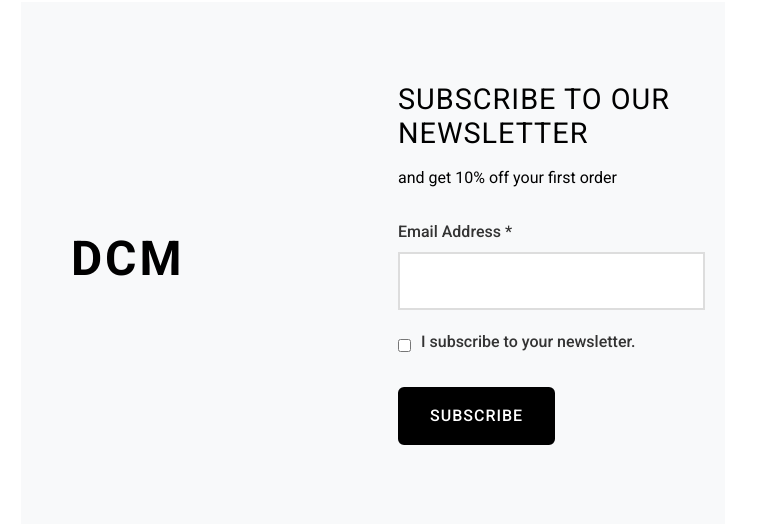
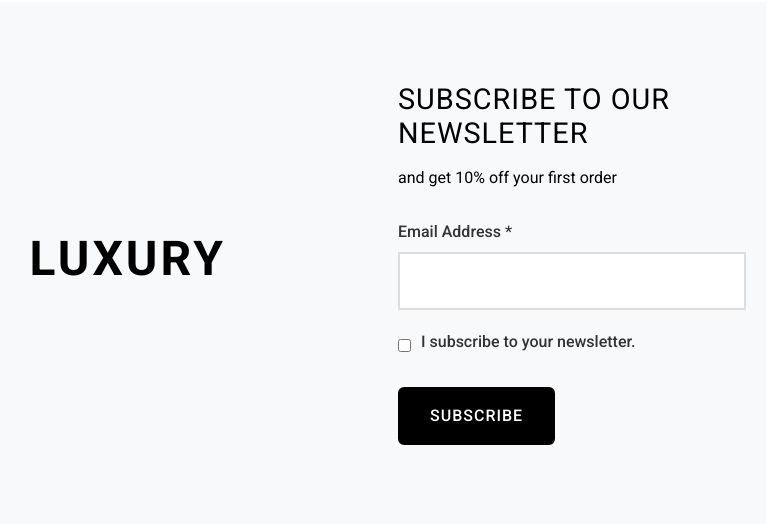
Before and after one commit to DucTrung3110/luxuryfashion, a PHP site: page / in a window 1280 px wide. Shown: the part 5006-5530 px from the top of the page, without its empty margins (307-1084 px from the left). Run offline with PHP 8.4, Linux system fonts and the light colour scheme; data comes from the database, SQL or seed files in the repository.

Commit message:
Update footer.php

```diff
--- a/views/layout/footer.php
+++ b/views/layout/footer.php
@@ -7,14 +7,14 @@
         <a href="#" class="instagram-link">Go to Instagram</a>
     </div>
     <div class="follow-right">
-        <img src="https://images.unsplash.com/photo-1441986300917-64674bd600d8?ixlib=rb-4.0.3&auto=format&fit=crop&w=800&q=80" alt="Follow us" />
+        <img src="https://images.pexels.com/photos/1894263/pexels-photo-1894263.jpeg" alt="Follow us" />
     </div>
 </section>
 
 <!-- Newsletter & Thông tin thương hiệu -->
 <section class="newsletter-section">
     <div class="newsletter-left">
-        <h2>DCM</h2>
+        <h2>LUXURY</h2>
     </div>
     <div class="newsletter-right">
         <h3>SUBSCRIBE TO OUR NEWSLETTER</h3>
```
